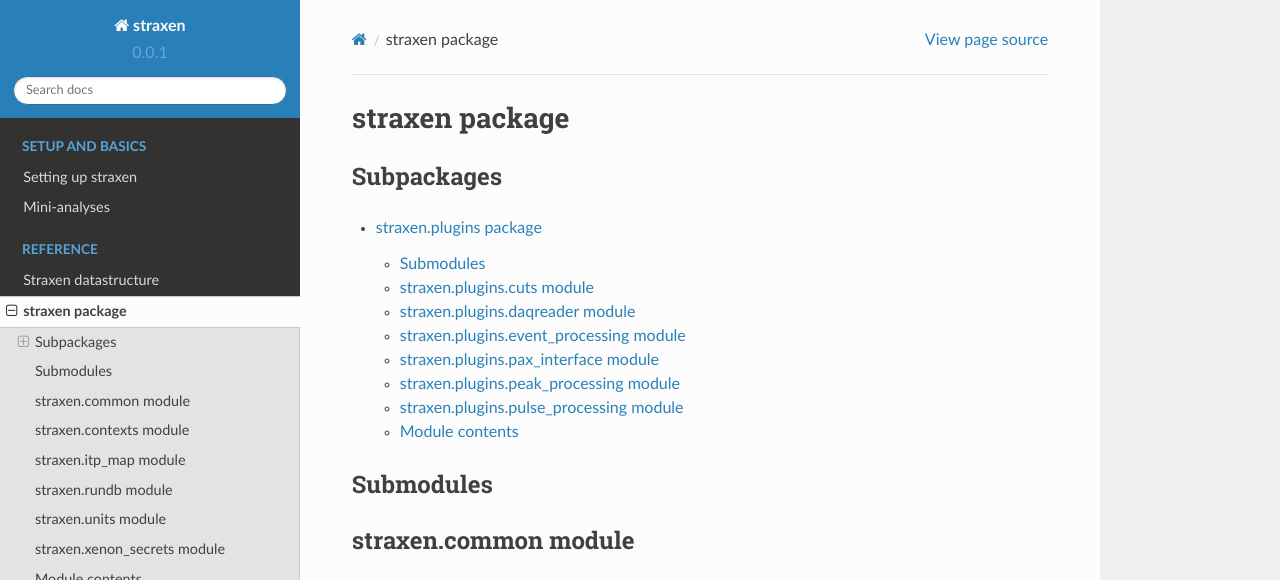
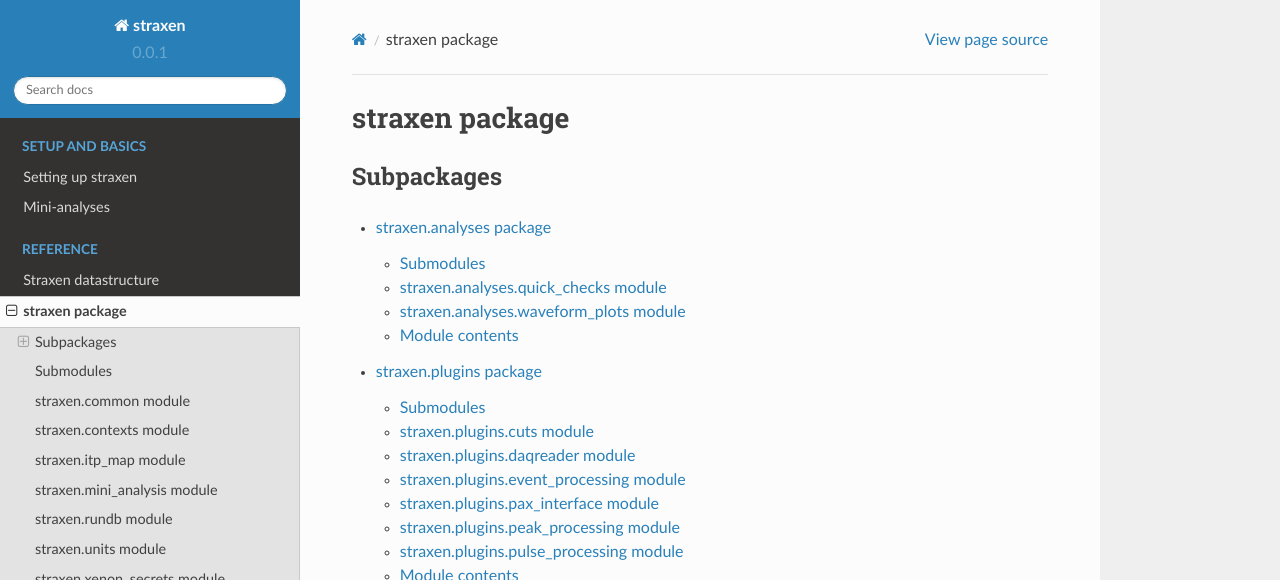
Before and after one commit to XENONnT/straxen, a Sphinx documentation site: the page built from docs/source/reference/straxen.rst, in a window 1280 px wide and 1400 px high. Shown: the top 580 px of the window. Built offline with Sphinx 7.4.7 and the Read the Docs theme 2.0.0, drawn with Linux system fonts in a browser that asks for light colours; pages that are not in the unit, such as notebooks, are missing from menus; some of the changed text lies outside the part shown; grey boxes are pictures that could not be loaded.

```diff
--- a/docs/source/reference/straxen.rst
+++ b/docs/source/reference/straxen.rst
@@ -6,6 +6,7 @@
 
 .. toctree::
 
+    straxen.analyses
     straxen.plugins
 
 Submodules
@@ -31,6 +32,14 @@
 -----------------------
 
 .. automodule:: straxen.itp_map
+    :members:
+    :undoc-members:
+    :show-inheritance:
+
+straxen.mini\_analysis module
+-----------------------------
+
+.. automodule:: straxen.mini_analysis
     :members:
     :undoc-members:
     :show-inheritance:
```
Also changed, not shown: docs/source/reference/straxen.analyses.rst (added, +30 -0 lines), 2 other files.
